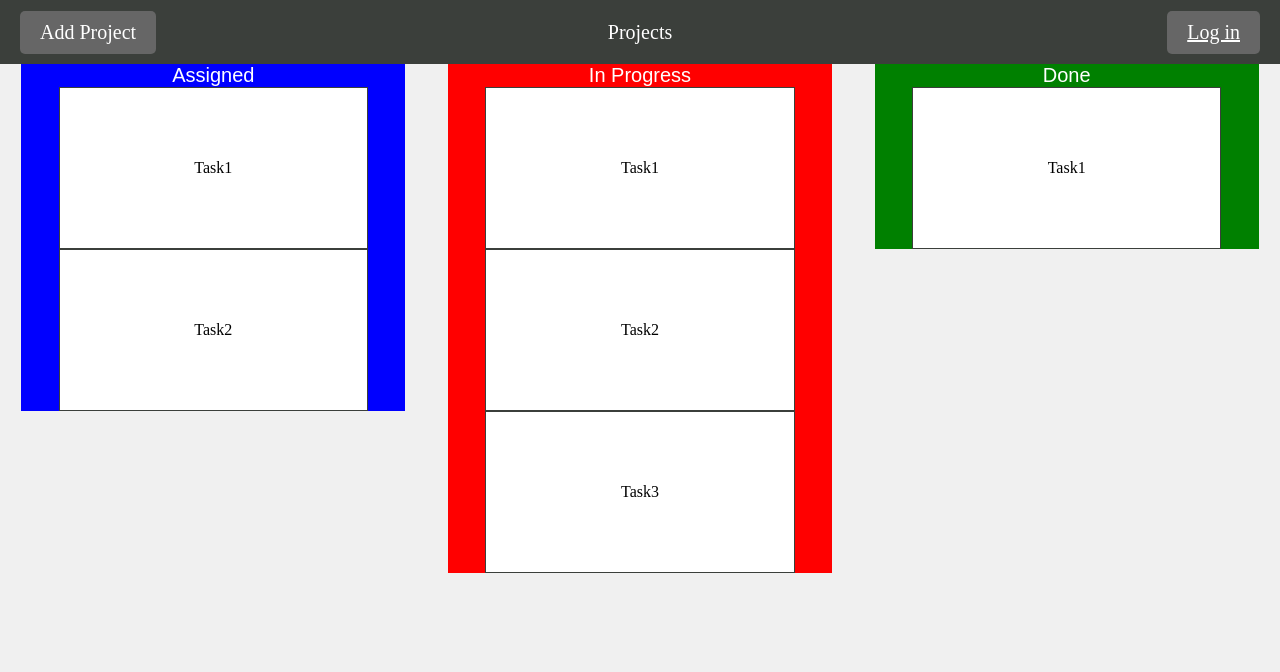
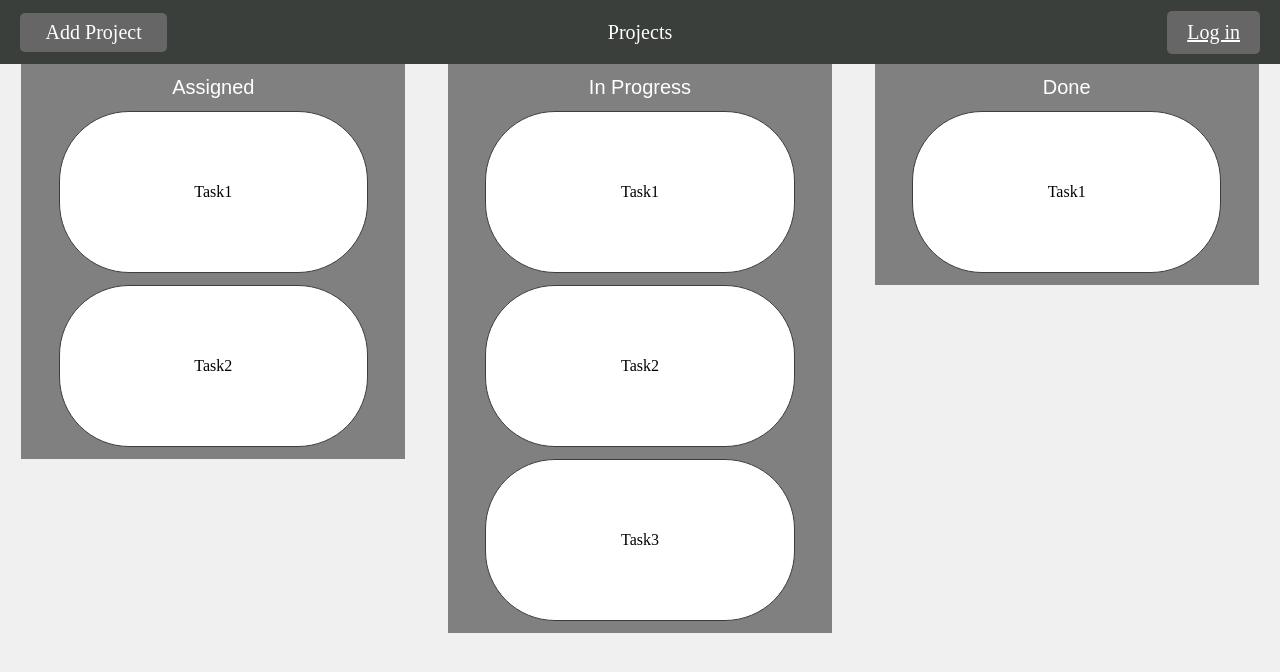
Before and after one commit to FlaviusRabuga/BoardBusters-Frontend, a Next.js app: page /board_curent in a window 1280 px wide. Shown: the top 672 px of the page. Built offline with nearby package versions, Linux system fonts and the light colour scheme.

Commit message:
restyling board_current

```diff
--- a/src/app/board_curent/style.css
+++ b/src/app/board_curent/style.css
@@ -51,7 +51,7 @@
 }
 
 .buttonProject {
-    width: auto;
+    /* width: auto;
     height: auto;
     border: none;
     border-radius: 5px;
@@ -63,7 +63,21 @@
     margin-left: 20px;
     cursor: pointer;
     transition: background-color 0.3s ease;
-    padding: 10px 20px;
+    padding: 10px 20px; */
+
+    width: auto;
+    height: auto;
+    border: none;
+    border-radius: 5px;
+    background-color: #666;
+    color: white;
+    font-size: 20px;
+    cursor: pointer;
+    padding: 1vh 2vw;
+    transition: background-color 0.3s ease;
+    position: absolute;
+    left: 0;
+    margin-left: 20px;
 
 }
 
@@ -85,7 +99,7 @@
     /* height: 30vh; */
     height: auto;
     width: 30vw;
-    background-color: blue;
+    background-color: grey;
     display: flex;
     flex-direction: column;
     justify-content: space-around;
@@ -96,7 +110,7 @@
     /* height: 30vh; */
     height: auto;
     width: 30vw;
-    background-color: red;
+    background-color: grey;
     display: flex;
     flex-direction: column;
     justify-content: space-around;
@@ -107,7 +121,7 @@
     /* height: 30vh; */
     height: auto;
     width: 30vw;
-    background-color: green;
+    background-color: grey;
     display: flex;
     flex-direction: column;
     justify-content: space-around;
@@ -115,7 +129,7 @@
 }
 
 .title{
-    font-size: 20px;
+    font-size: 2.5vh;
     color: white;
     text-align: center;
     width: 100%;
@@ -125,6 +139,7 @@
     justify-content: center;
     align-items: center;
     display: flex;
+    margin-top:1.5vh
 
 }
 
@@ -132,20 +147,35 @@
     width: 80%;
     /* height: 85%; */
     height: auto;
-    background-color: white;
+    background-color: grey;
     display: flex;
     flex-direction: column;
     justify-content: space-around;
     align-items: center;
+    margin-top: 1.5vh;
 }
 
 .task{
     border: #3b3f3b 1px solid;
+    border-radius: 70px;
     width: 100%;
+    background-color: white;
     /* height: 100%; */
     height: 20vh;
     display: flex;
     justify-content: space-around;
     align-items: center;
+    margin-bottom: 1.5vh;
 
 }
+
+
+@media screen and (max-width: 600px) {
+    .buttonLogin {
+        text-decoration: none;
+
+    }
+    .task{
+        border-radius: 20px;
+    }
+}
```
Also changed, not shown: src/app/board_curent/page.jsx (+36 -0 lines).
